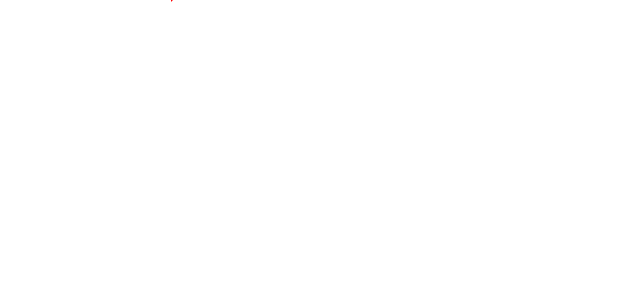
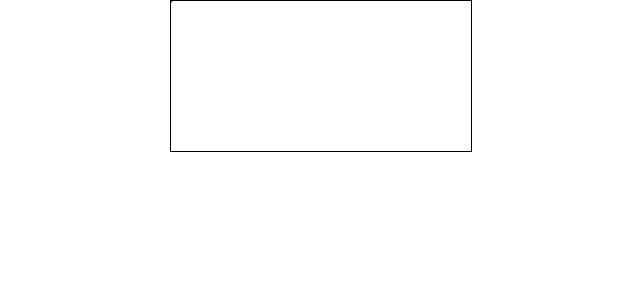
Before and after one commit to brainvader/kaorin, a Next.js app: page / in a window 1280 px wide. Shown: the top 300 px of the page, without its empty margins (319-959 px from the left). Built offline with nearby package versions, Linux system fonts and the light colour scheme.

Commit message:
refactor: Add border

```diff
--- a/app/components/designer.module.css
+++ b/app/components/designer.module.css
@@ -1,3 +1,4 @@
 .designer {
+    border: 1px black solid;
     background-color: white;
 }
```
